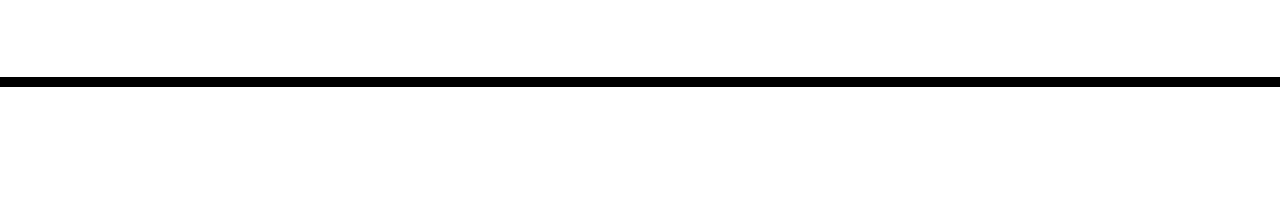
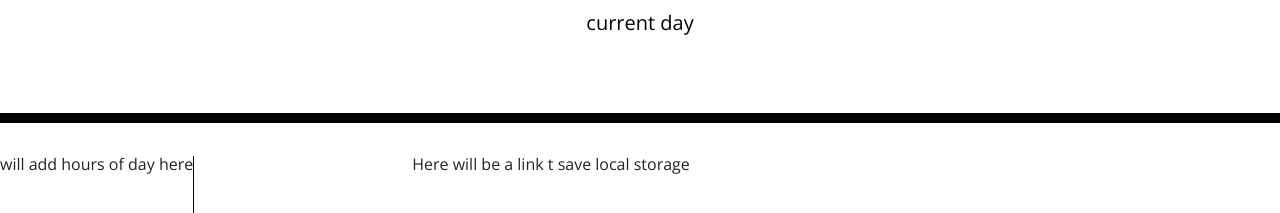
Before and after one commit to breenud39/workDayScheduler, a plain HTML site: page index.html in a window 1280 px wide. Shown: the part 181-394 px from the top of the page. Drawn offline with nearby package versions, Linux system fonts and the light colour scheme.

Commit message:
main set up ready for script implementation

```diff
--- /dev/null
+++ b/Develop/script.js
@@ -0,0 +1,12 @@
+$(document).ready(function()
+{
+  console.log(moment());
+  let currentDay = $("#currentDay").text("current day");
+  let parentElement = $("div").addClass("row parent");
+  let para = $("<p></p>").text("will add hours of day here");
+  // para.addClass("col-md-3");
+  let textArea = $("<textarea 'style= padding left: 100px' />");
+  let linkElement = $('<p></p>').text("Here will be a link t save local storage");
+  $("#jumbotron").append(currentDay);
+  $(".container").append(parentElement, para, textArea, linkElement);
+});
--- a/Develop/index.html
+++ b/index.html
@@ -18,7 +18,7 @@
       href="https://fonts.googleapis.com/css?family=Open+Sans&display=swap"
       rel="stylesheet"
     />
-    <link rel="stylesheet" href="style.css" />
+    <link rel="stylesheet" href="./Develop/style.css" />
     <title>Work Day Scheduler</title>
   </head>
 
@@ -34,5 +34,6 @@
 
     <script src="https://code.jquery.com/jquery-3.4.1.min.js"></script>
     <script src="https://cdnjs.cloudflare.com/ajax/libs/moment.js/2.24.0/moment.min.js"></script>
+    <script src = "./Develop/script.js"></script>
   </body>
 </html>
```
